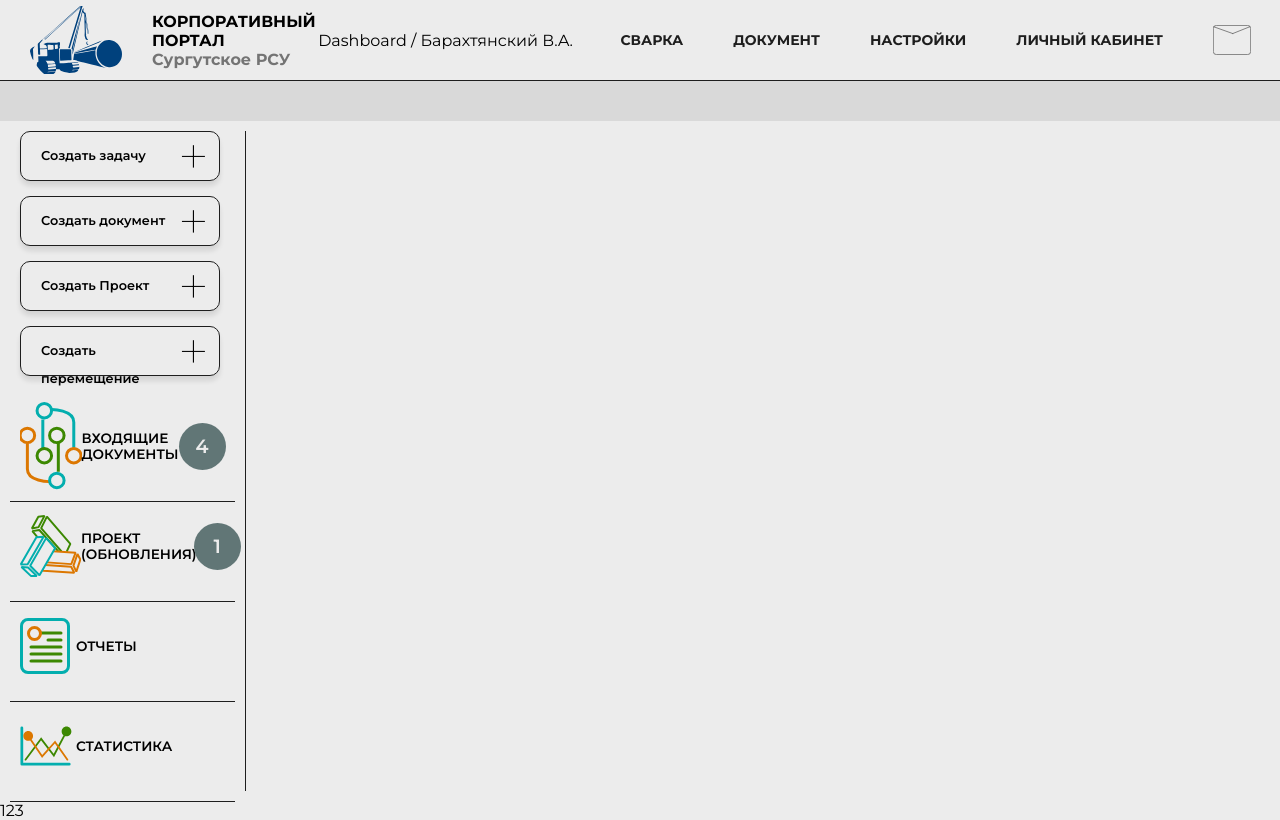
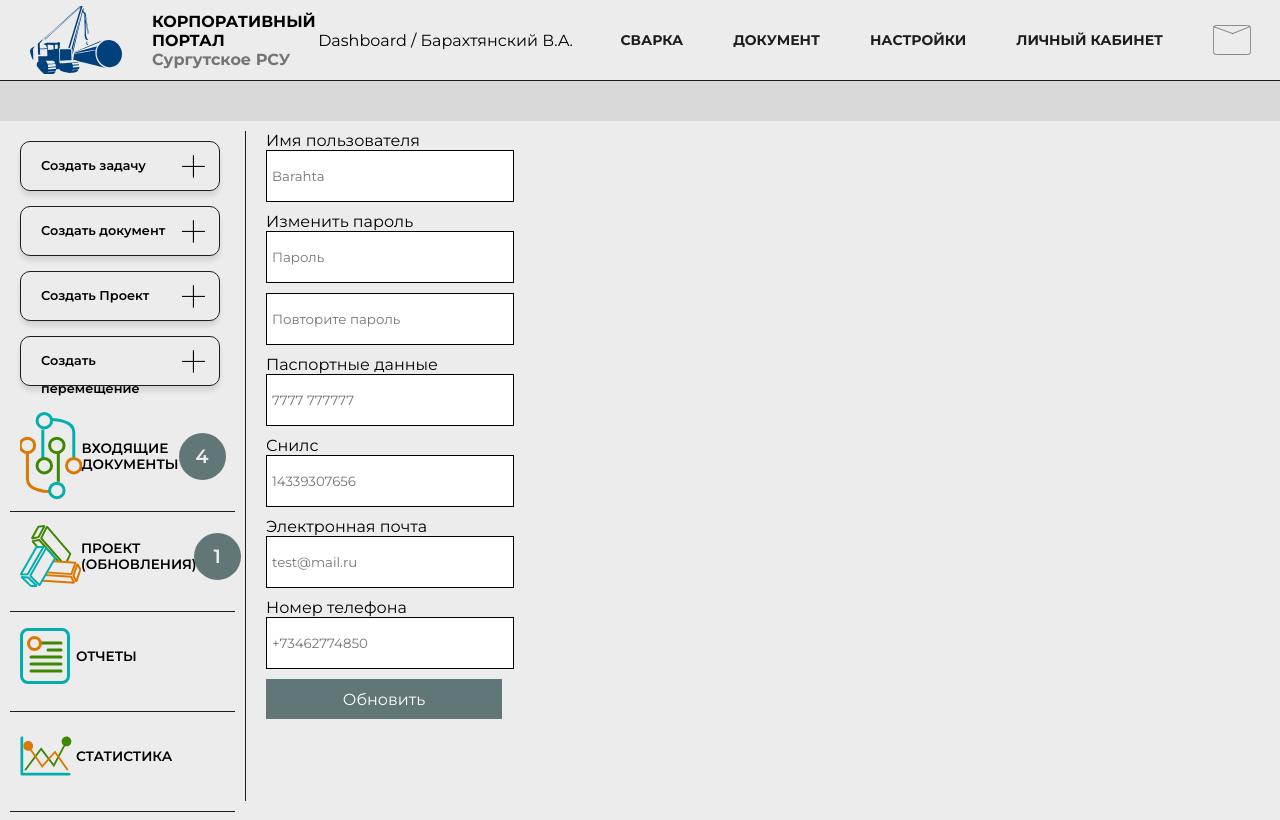
Before and after one commit to DreaMessiah/Portal, a React (Create React App) app in the folder client/: page /lk in a window 1280 px wide. Built offline with nearby package versions, Linux system fonts and the light colour scheme.

Commit message:
Personal Page

```diff
--- a/client/src/App.js
+++ b/client/src/App.js
@@ -14,7 +14,6 @@ import TasksPage from "./pages/TasksPage"
 import {Weldingmain} from "./pages/welding/Weldingmain";
 import {Yearwelding} from "./pages/welding/Yearwelding";
 import {Tabel} from "./pages/welding/Tabel";
-
 
 function App() {
   return (
--- a/client/src/assets/styles/styles.scss
+++ b/client/src/assets/styles/styles.scss
@@ -1570,3 +1570,26 @@ html{
     }
   }
 }
+
+.lk-form{
+  display: flex;
+  flex-direction: column;
+  margin: 10px;
+  input{
+    width: 236px;
+    height: 40px;
+    padding: 5px;
+    border: 1px solid #000;
+    margin-bottom: 10px;
+  }
+  .button{
+    background: #617676;
+    width: 236px;
+    height: 40px;
+    color: #FFF;
+    display: flex;
+    justify-content: center;
+    align-items: center;
+    margin-bottom: 10px;
+  }
+}
--- a/client/src/pages/LkPage.js
+++ b/client/src/pages/LkPage.js
@@ -1,8 +1,8 @@
-import React from "react";
+import React, {useEffect, useState} from "react";
+import {Link,useLocation} from 'react-router-dom';
 import Navbar from "../components/Navbar";
 import LeftMenuObj from "../components/LeftMenuObj";
 import CreateObj from "../components/CreateObj";
-
 
 const menu_mass = [
     {
@@ -46,19 +46,54 @@ const mass_create = [
     }
 ]
 export default function LkPage(){
+    const [username, setUsername] = useState('');
+    const [password, setPassword] = useState('');
+    const [passport, setPassport] = useState('');
+    const [tel, setTel] = useState('');
+    const [mail, setMail] = useState('');
+    const [snils, setSnils] = useState('');
+
+    const handleUsernameChange = (event) => {
+        setUsername(event.target.value);
+    };
+
+    const handlePasswordChange = (event) => {
+        setPassword(event.target.value);
+    };
+
+    const handleSubmit = (event) => {
+        //event.preventDefault();
+    }
     return (
-        <div>
+        <div className='container'>
             <Navbar/>
-            <div className='container'>
-                <div className='left_block'>
-                    <CreateObj mass={mass_create} />
-                    <LeftMenuObj mass={menu_mass} />
-                </div>
-                <div className='right-block'>
-                    123
+            <div className='personal-page'>
+                <div className='flex'>
+                    <div className='left_block'>
+                        <CreateObj mass={mass_create} />
+                        <LeftMenuObj mass={menu_mass} />
+                    </div>
+                    <div className='right-block'>
+                        <div className='lk-form'>
+                            <label>Имя пользователя</label>
+                            <input type="text" placeholder='Barahta' value={username} onChange={handleUsernameChange} autoComplete="off"/>
+                            <label>Изменить пароль</label>
+                            <input type="password" placeholder='Пароль' value={password} onChange={handlePasswordChange} autoComplete="off" />
+                            <input type="password" placeholder='Повторите пароль' value={password} onChange={handlePasswordChange} autoComplete="off" />
+                            <label>Паспортные данные</label>
+                            <input type="text" placeholder='7777 777777' value={passport} onChange={handleUsernameChange} autoComplete="off"/>
+                            <label>Снилс</label>
+                            <input type="text" placeholder='14339307656' value={snils} onChange={handleUsernameChange} autoComplete="off"/>
+                            <label>Электронная почта</label>
+                            <input type="text" placeholder='test@mail.ru' value={mail} onChange={handleUsernameChange} autoComplete="off"/>
+                            <label>Номер телефона</label>
+                            <input type="text" placeholder='+73462774850' value={tel} onChange={handleUsernameChange} autoComplete="off"/>
+
+                            <Link to="/" className='button' onClick={handleSubmit}>Обновить</Link>
+                        </div>
+                    </div>
                 </div>
             </div>
         </div>
-
-    );
-};
+    )
+}
```
